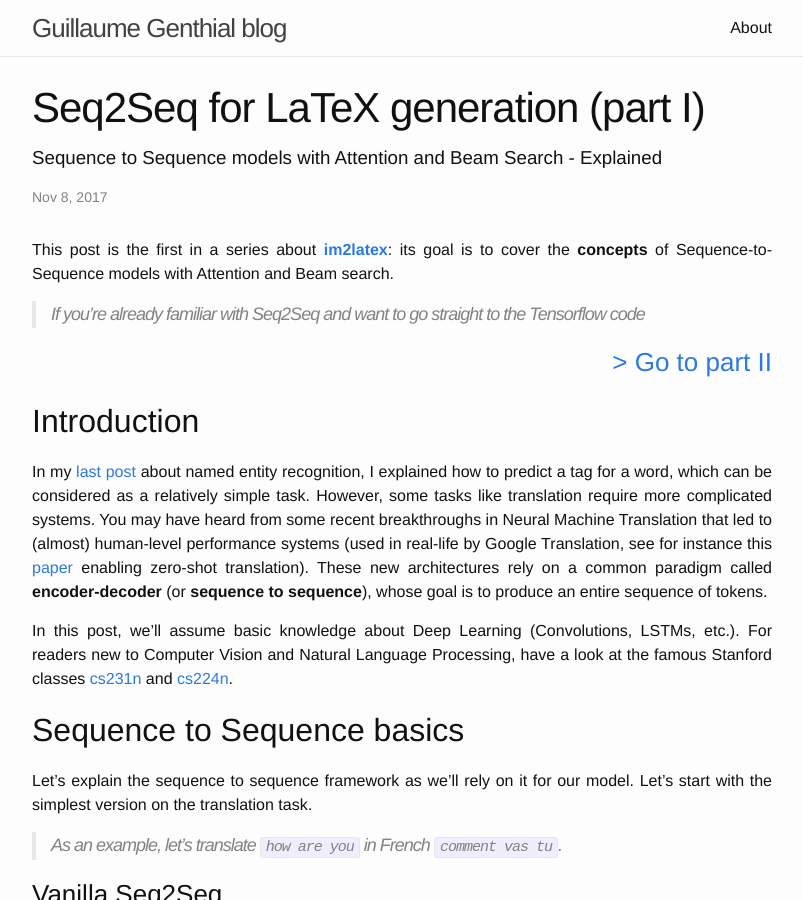
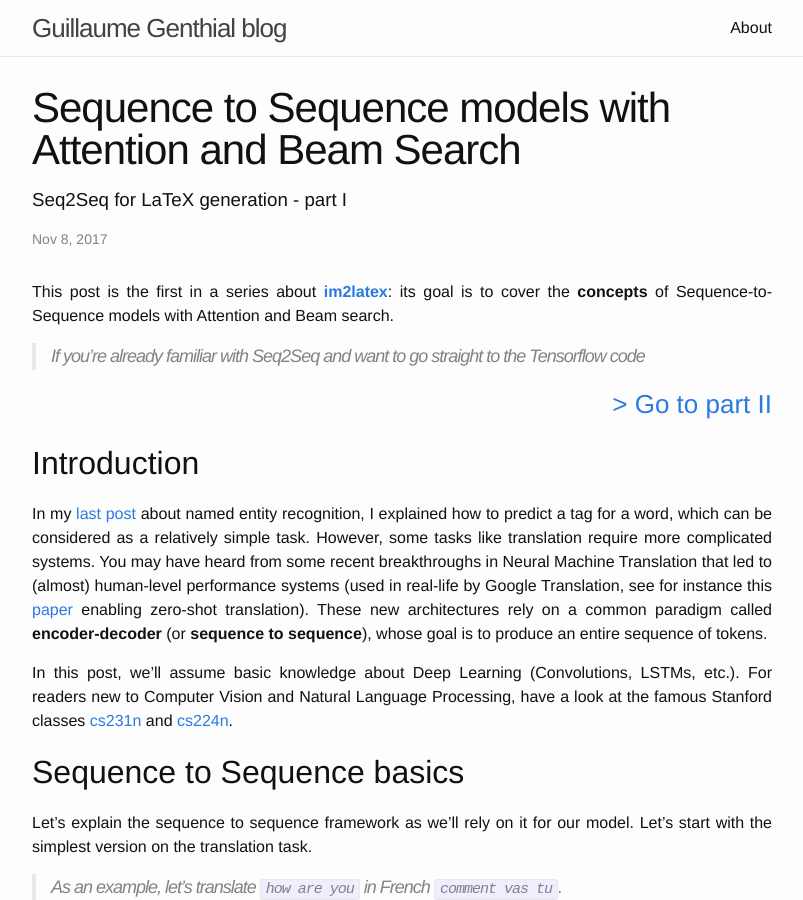
Before and after one commit to guillaumegenthial/guillaumegenthial.github.io, a Jekyll site: the page built from _posts/2017-10-01-sequence-to-sequence.markdown, in a window 1280 px wide and 900 px high. Shown: the whole window, without its empty margins (238-1041 px from the left). Built offline with Jekyll 4.4.1, drawn with Linux system fonts in a browser that asks for light colours; nearby versions of some CDN libraries; formulas are drawn with MathJax 3; comment, search, counter and statistics services are not loaded.

```diff
--- a/_config.yml
+++ b/_config.yml
@@ -40,6 +40,11 @@ curriculum:
     info: Fall 2017
     description: Course Assistant for CS229
     url: http://cs229.stanford.edu
+  - image: img/stanfordmlgrouplogo.svg
+    title: Machine Learning Group
+    info: Fall 2017
+    description: Research Project in NLP
+    url: https://stanfordmlgroup.github.io
   - image: img/rl.png
     title: Reinforcement Learning
     info: Spring 2017
--- a/_posts/2017-10-01-image-to-latex.markdown
+++ b/_posts/2017-10-01-image-to-latex.markdown
@@ -1,8 +1,8 @@
 ---
 layout: post
-title:  "Seq2Seq for LaTeX generation (part II)"
+title:  "Sequence to Sequence in Tensorflow for LaTeX generation"
 description: "Sequence to Sequence model (seq2seq) in Tensorflow + attention + positional embeddings + beam search - Im2LaTeX challenge - similar to Show Attend and Tell"
-excerpt: "Sequence to Sequence in Tensorflow for LaTeX generation"
+excerpt: "Seq2Seq for LaTeX generation - part II"
 date:   2017-11-08
 mathjax: true
 comments: true
--- a/_posts/2017-10-01-sequence-to-sequence.markdown
+++ b/_posts/2017-10-01-sequence-to-sequence.markdown
@@ -1,8 +1,8 @@
 ---
 layout: post
-title:  "Seq2Seq for LaTeX generation (part I)"
+title:  "Sequence to Sequence models with Attention and Beam Search"
 description: "Sequence to Sequence basics for Neural Machine Translation using Attention and Beam Search"
-excerpt: "Sequence to Sequence models with Attention and Beam Search - Explained"
+excerpt: "Seq2Seq for LaTeX generation - part I"
 date:   2017-11-08
 mathjax: true
 comments: true
```
Also changed, not shown: about.md (+1 -1 lines), _layouts/about.html (line endings or trailing spaces), about/img/stanfordmlgrouplogo.svg (added).
